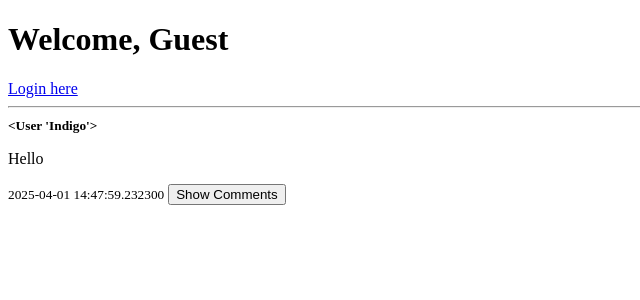
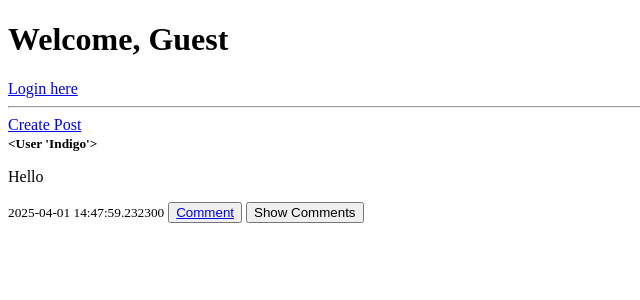
Before and after one commit to IndigoBlack/Flask-projects, a Flask app: page / in a window 1280 px wide. Shown: the top 300 px of the page, without its empty margins (0-640 px from the left). Run offline with Flask 3, Linux system fonts and the light colour scheme; data comes from the database, SQL or seed files in the repository; both versions use the stored data as it was after the commit.

Commit message:
completing post and comment functionality

```diff
--- a/ChatApp/app/app.py
+++ b/ChatApp/app/app.py
@@ -110,6 +110,23 @@ def new_post():
 
     return render_template('new_post.html')
 
+@app.route('/comment/<int:post_id>', methods=['GET', 'POST'])
+@login_required
+def comment(post_id):
+    if request.method == "POST":
+        comment_content = request.form.get('comment-content')
+        user = current_user
+        if comment_content:
+            create_comment = Comment(content=comment_content, user_id=user.id, post_id=post_id)
+            db.session.add(create_comment)
+            db.session.commit()
+            flash('Comment successful', 'success')
+            return redirect(url_for('index'))
+        else:
+            flash('Comment must not be empty', 'danger')
+            return redirect(url_for('index'))
+    return render_template('comment.html')
+
 @app.route('/delete_post/<int:post_id>', methods=['POST'])
 @login_required
 def delete_post(post_id):
@@ -130,7 +147,6 @@ app.route('/follow/<int:user_id>')
 @login_required
 def follow(user_id):
     user_to_follow = User.query.get_or_404(user_id)
-
     try:
         follow_ = Follow(follower_id=current_user.id , followed_id=user_to_follow)
         db.session.add(follow_)
@@ -138,13 +154,11 @@ def follow(user_id):
     except Exception as e:
         db.session.rollback()
         flash('There was an issue with following the user', 'danger')
-
     return redirect(url_for('index'))
 
 @app.route('/unfollow/<int:user_id>')
 @login_required
 def unfollow(user_id):
-
     try:
         follow_record = Follow.query.filter_by(follower_id=current_user.id, followed_id=user_id).first()
 
@@ -156,7 +170,6 @@ def unfollow(user_id):
             flash('You are not following this user')
     except Exception as e:
         flash('The was a problem unfollowing the user')
-
     return redirect(url_for('profile', user_id=user_id))
 
 #Like and unlike route. PS It can be the same route
@@ -165,7 +178,6 @@ def unfollow(user_id):
 def like(post_id):
     post = Post.query.get_or_404(post_id)
     like_ = Likes.query.filter_by(post_id=post.id, user_id=current_user.id).first()
-
     if like_:
         db.session.delete(like_)
         db.session.commit()
@@ -173,7 +185,6 @@ def like(post_id):
         like_ = Likes(post_id=post.id, user_id=current_user.id)
         db.session.add(like_)
         db.session.commit()
-
     return redirect(url_for('new_post'))
 
 if __name__ == '__main__':
--- /dev/null
+++ b/ChatApp/app/static/script.js
@@ -0,0 +1,21 @@
+// Get all comment buttons
+const showCommentButtons = document.getElementsByClassName('comment-button');
+
+// Loop through each button
+for (let i = 0; i < showCommentButtons.length; i++) {
+    showCommentButtons[i].addEventListener('click', () => {
+        const postId = showCommentButtons[i].getAttribute('data-post-id');
+
+        // Find all comment sections related to this post (by matching post-id)
+        const commentSections = document.querySelectorAll(`.comment-section[data-post-id="${postId}"]`);
+
+        // Toggle the display of the comment sections
+        commentSections.forEach((section) => {
+            if (section.style.display === 'none' || section.style.display === '') {
+                section.style.display = 'block';
+            } else {
+                section.style.display = 'none';
+            }
+        });
+    });
+}
--- a/ChatApp/app/templates/index.html
+++ b/ChatApp/app/templates/index.html
@@ -21,22 +21,28 @@
         <a href="{{ url_for('login') }}">Login here</a>
      {% endif %}
     <hr>
+    <div class="create-post">
+        <a href="{{ url_for('new_post') }}">Create Post</a>
+    </div>
     <div class="all-posts">
         {% for post in posts %}
             <div id="post">
                 <small><strong>{{ post.user }}</strong></small>
                 <p>{{ post.content }}</p>
                 <small>{{ post.timestamp }}</small>
+                <button><a href="{{ url_for('comment', post_id=post.id) }}">Comment</a></button>
                 <!-- Use Javascript to display the comments only when a user clicks on the post or a button -->
+                 {% if post.comments %}
                  <button class="comment-button" data-post-id="{{ post.id }}">Show Comments</button>
-                {% for comment in post.comments %}
-                    <div id="comments_{{ post.id }}" class="comments-section" style="display: none;">
+                 {% for comment in post.comments %}
+                    <div id="comments_{{ post.id }}" class="comment-section" data-post-id="{{ post.id }}" style="display: none;">
                         <small><strong>{{ comment.user.username }}</strong> {{ comment.timestamp }}</small>
                         <p>{{ comment.content}}</p>
                     </div>
                 {% else %}
                     <p>No comments</p>
-                 {% endfor %}
+                {% endfor %}
+                {% endif %}
             </div>
         {% else %}
             <p>No post found</p>
--- a/ChatApp/app/templates/layout.html
+++ b/ChatApp/app/templates/layout.html
@@ -3,10 +3,12 @@
 <head>
     <meta charset="UTF-8">
     <meta name="viewport" content="width=device-width, initial-scale=1.0">
+    <link rel="stylesheet" type="text/css" href="static/styles.css">
     <title>{% block title %}My Social App{% endblock %}</title>
 </head>
 <body>
     {% block body %}
     {% endblock %}
+    <script src="static/script.js"></script>
 </body>
 </html>
```
Also changed, not shown: ChatApp/app/templates/comment.html (added, +22 -0 lines), ChatApp/app/static/styles.css (added), ChatApp/instance/site.db.
